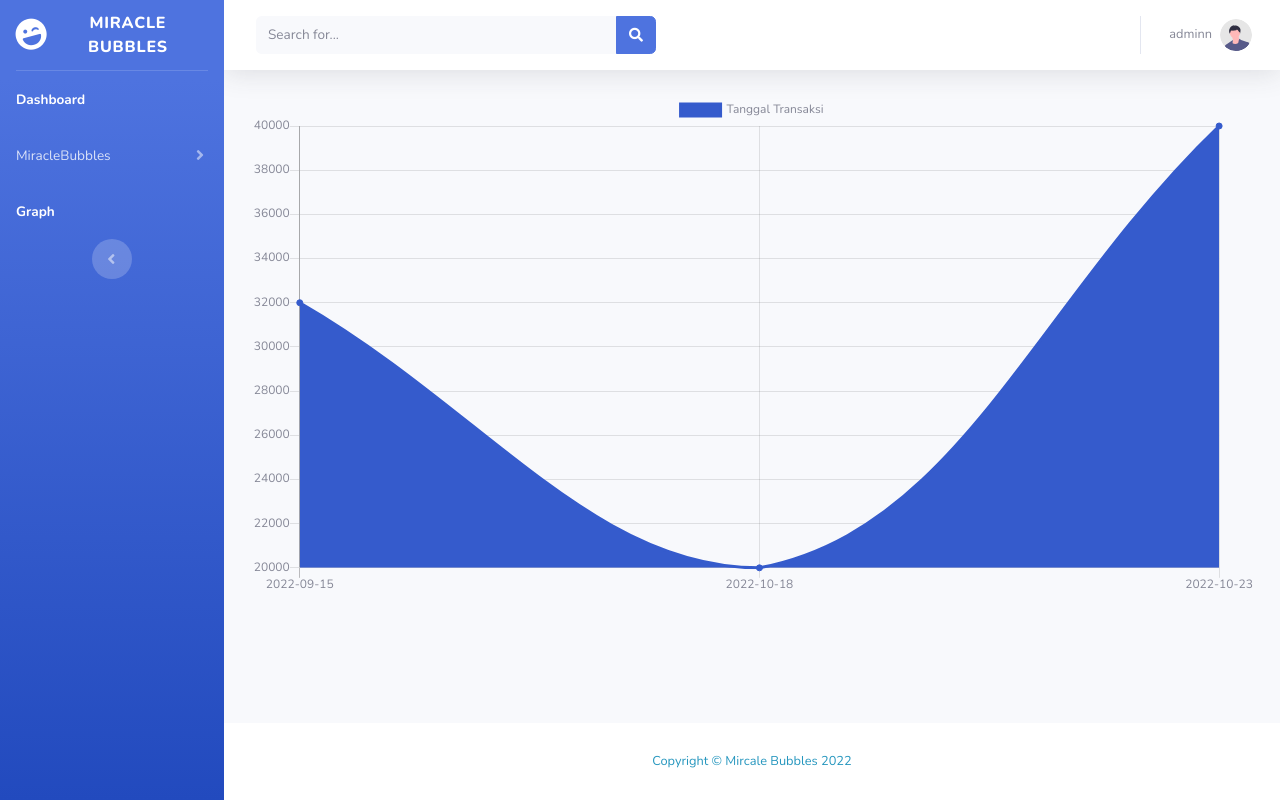
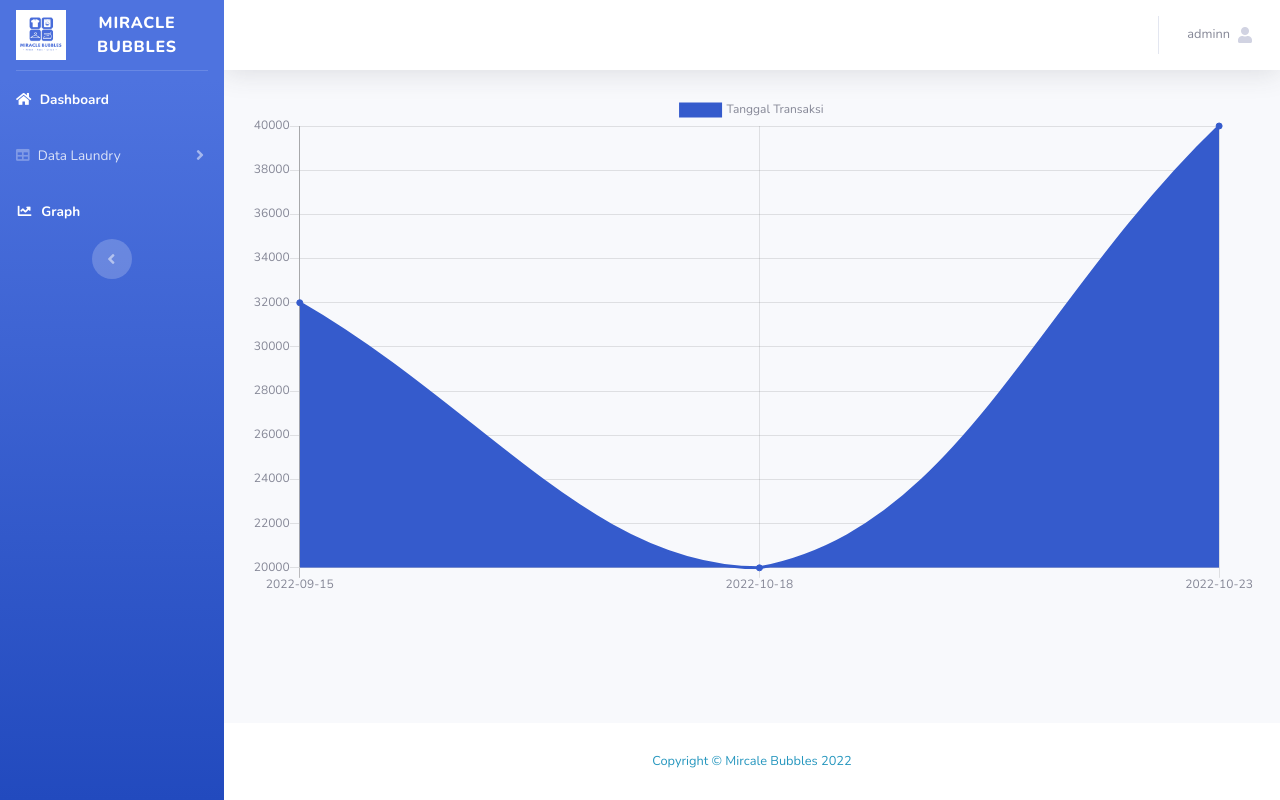
Before and after one commit to riafara/LaundryMiracleBubbles, a PHP site: page /bar.php in a window 1280 px wide. Run offline with PHP 8.4, Linux system fonts and the light colour scheme; a user stored in the database is signed in; data comes from the database, SQL or seed files in the repository.

Commit message:
Update bar.php

```diff
--- a/bar.php
+++ b/bar.php
@@ -67,8 +67,8 @@ $jml_user = mysqli_num_rows($query4);
 
             <!-- Sidebar - Brand -->
             <a class="sidebar-brand d-flex align-items-center justify-content-center" href="index.php">
-                <div class="sidebar-brand-icon rotate-n-15">
-                    <i class="fas fa-laugh-wink"></i>
+                <div >
+                    <img src="img/logoo.jpg" style="width: 50px">
                 </div>
                 <div class="sidebar-brand-text mx-3"> MIRACLE BUBBLES </div>
             </a>
@@ -79,13 +79,15 @@ $jml_user = mysqli_num_rows($query4);
             <!-- Nav Item - Dashboard -->
             <li class="nav-item active">
                 <a class="nav-link" href="index.php">
+                <i class="fa fa-home" aria-hidden="true"></i>
                     <span>Dashboard</span></a>
             </li>
 
             <li class="nav-item">
                 <a class="nav-link collapsed" href="#" data-toggle="collapse" data-target="#collapseTwo"
                     aria-expanded="true" aria-controls="collapseTwo">
-                    <span>MiracleBubbles</span>
+                    <i class="fa fa-table" aria-hidden="true"></i>
+                    <span>Data Laundry</span>
                 </a>
                 <div id="collapseTwo" class="collapse" aria-labelledby="headingTwo" data-parent="#accordionSidebar">
                     <div class="bg-white py-2 collapse-inner rounded">
@@ -93,13 +95,13 @@ $jml_user = mysqli_num_rows($query4);
                         <a class="collapse-item" href="tcustomer.php">Customer</a>
                         <a class="collapse-item" href="tpaket.php">Paket</a>
                         <a class="collapse-item" href="ttransaksi.php">Transaksi</a>
-                        <a class="collapse-item" href="tdttransaksi.php">Detail Transaksi</a>
                     </div>
                 </div>
 
             <!-- Nav Item - Dashboard -->
             <li class="nav-item active">
                 <a class="nav-link" href="bar.php">
+                <i class="fas fa-fw fa-chart-line"></i>
                     <span>Graph</span></a>
             </li>
 
@@ -127,19 +129,7 @@ $jml_user = mysqli_num_rows($query4);
                         <i class="fa fa-bars"></i>
                     </button>
 
-                    <!-- Topbar Search -->
-                    <form
-                        class="d-none d-sm-inline-block form-inline mr-auto ml-md-3 my-2 my-md-0 mw-100 navbar-search">
-                        <div class="input-group">
-                            <input type="text" class="form-control bg-light border-0 small" placeholder="Search for..."
-                                aria-label="Search" aria-describedby="basic-addon2">
-                            <div class="input-group-append">
-                                <button class="btn btn-primary" type="button">
-                                    <i class="fas fa-search fa-sm"></i>
-                                </button>
-                            </div>
-                        </div>
-                    </form>
+
 
                     <!-- Topbar Navbar -->
                     <ul class="navbar-nav ml-auto">
@@ -177,8 +167,7 @@ $jml_user = mysqli_num_rows($query4);
                             <a class="nav-link dropdown-toggle" href="#" id="userDropdown" role="button"
                                 data-toggle="dropdown" aria-haspopup="true" aria-expanded="false">
                                 <span class="mr-2 d-none d-lg-inline text-gray-600 small"><?php echo $sesName; ?></span>
-                                <img class="img-profile rounded-circle"
-                                    src="img/undraw_profile.svg">
+                                <i class="fa fa-user" aria-hidden="true"></i>
                             </a>
                             <!-- Dropdown - User Information -->
                             <div class="dropdown-menu dropdown-menu-right shadow animated--grow-in"
```
